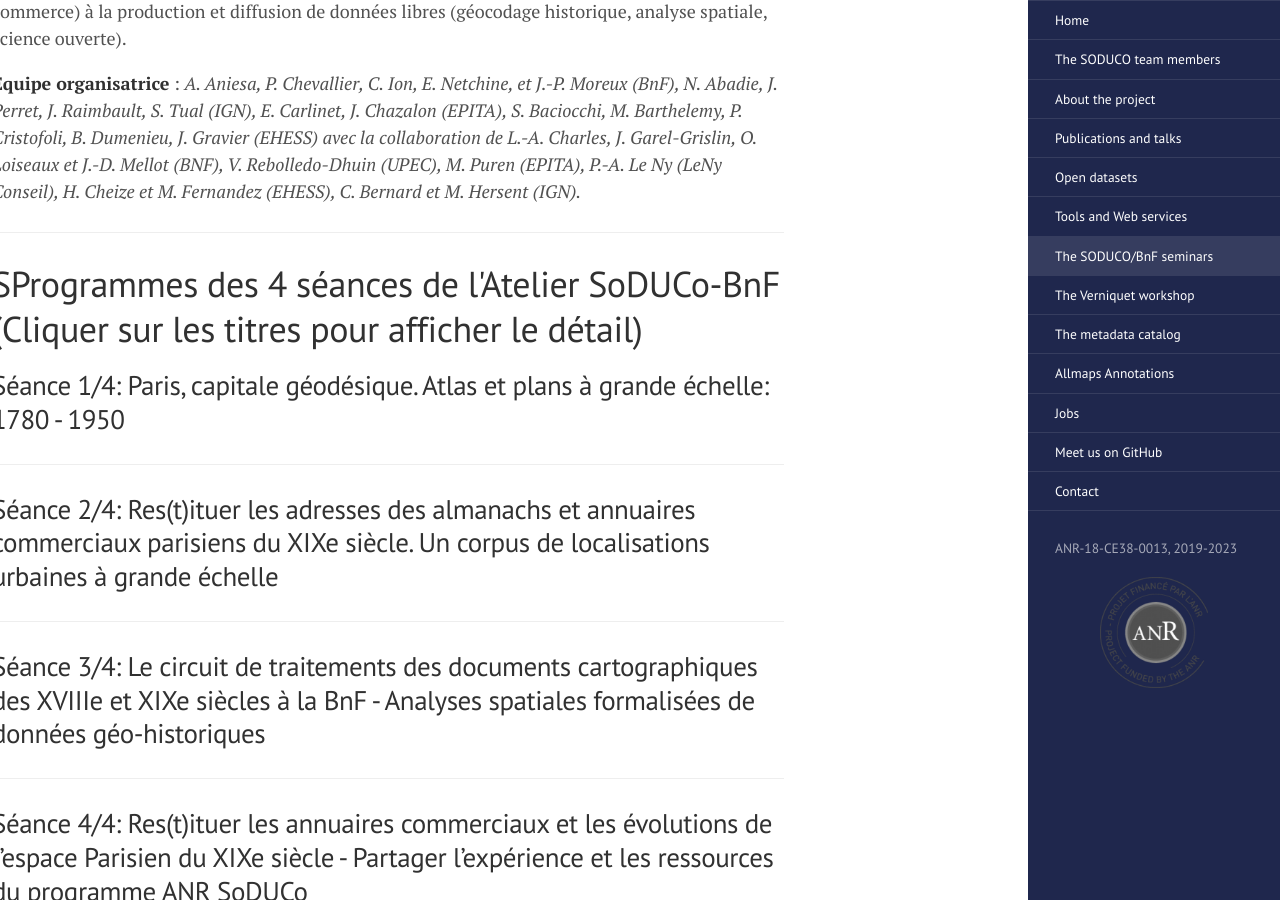
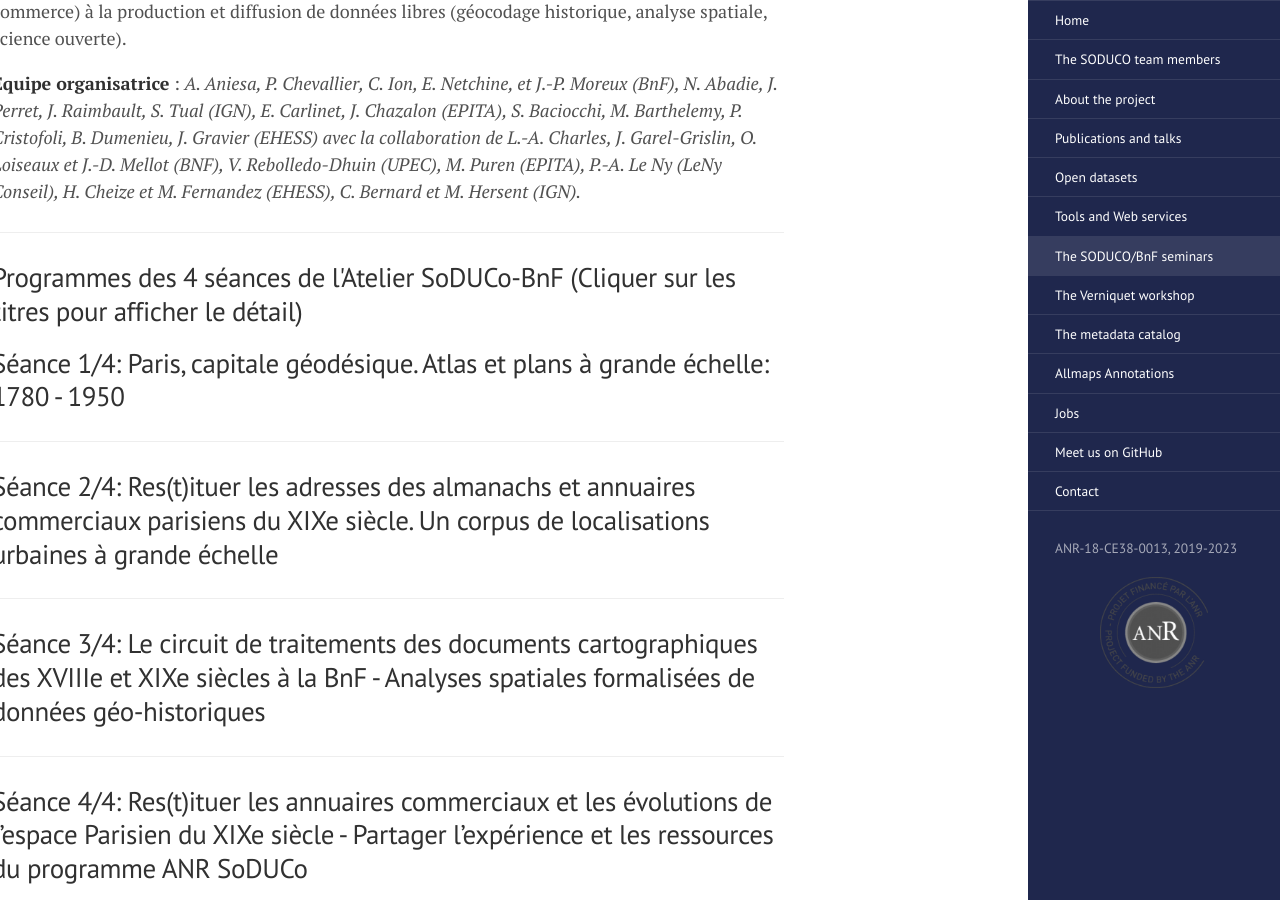
Before and after one commit to soduco/soduco.github.io, a Jekyll site: the page built from soduco_bnf_seminars.md, in a window 1280 px wide and 900 px high, scrolled down 774 px. Built offline with Jekyll 4.4.1, drawn with Linux system fonts in a browser that asks for light colours.

Commit message:
Update soduco_bnf_seminars.md

```diff
--- a/soduco_bnf_seminars.md
+++ b/soduco_bnf_seminars.md
@@ -29,7 +29,7 @@ En 2022-2023, l’équipe SoDUCo et la BnF organisent un séminaire commun, **l
 
 ***
 
-<div><h1>SProgrammes des 4 séances de l'Atelier SoDUCo-BnF (Cliquer sur les titres pour afficher le détail)</h1></div>
+<div><h2>Programmes des 4 séances de l'Atelier SoDUCo-BnF (Cliquer sur les titres pour afficher le détail)</h2></div>
 
 <div class="collapsible" id="seance1"><h2>Séance 1/4: Paris, capitale géodésique. Atlas et plans à grande échelle: 1780 - 1950</h2></div>
 
```
